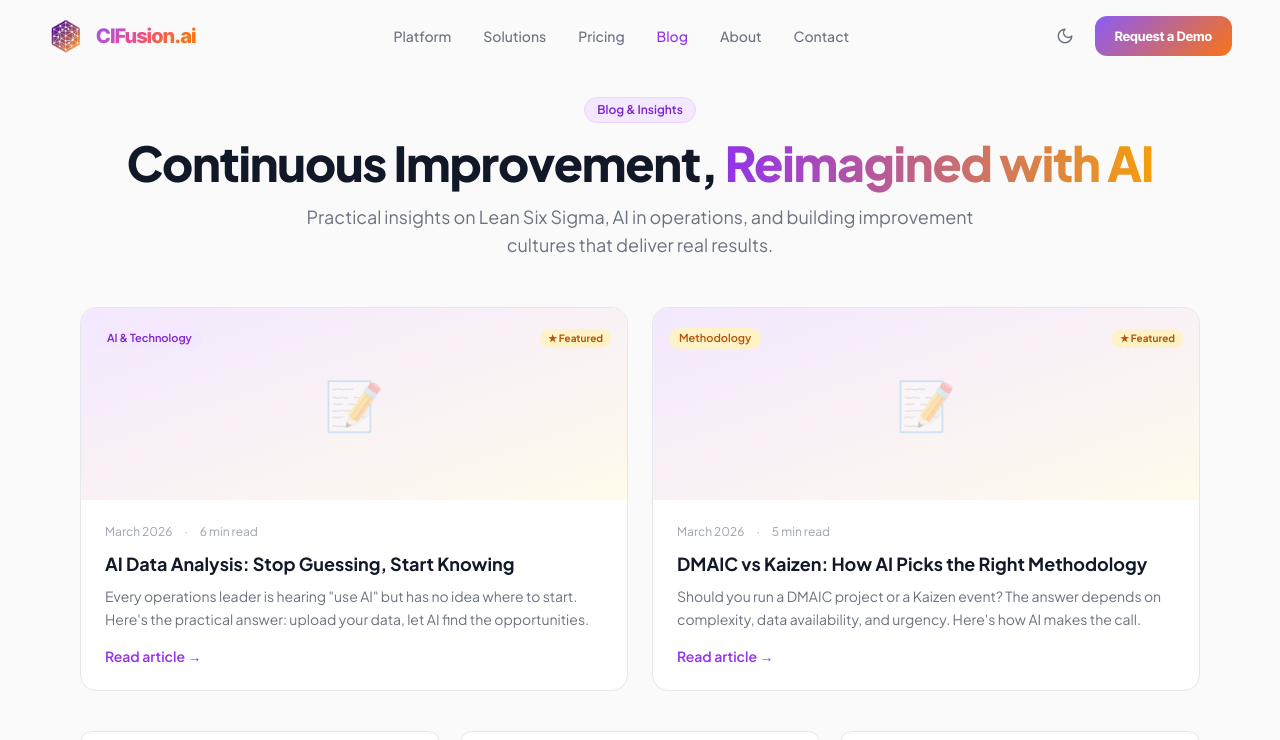
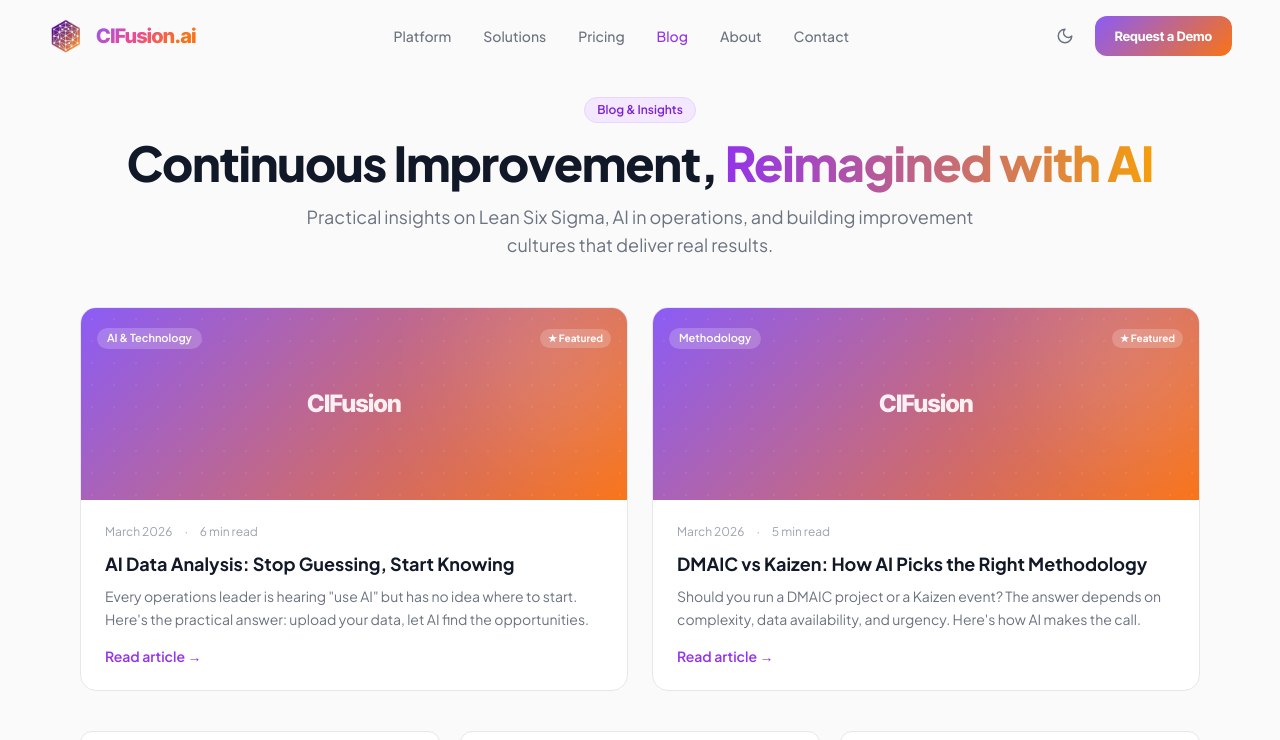
Before and after one commit to ahmedaa0378-dot/CIFUSIONLANDINGPAGENEW, a React (Vite) app: page /blog in a window 1280 px wide. Shown: the top 740 px of the page. Built offline with nearby package versions, Linux system fonts and the light colour scheme.

Commit message:
Update Blog.tsx

```diff
--- a/src/pages/Blog.tsx
+++ b/src/pages/Blog.tsx
@@ -442,16 +442,21 @@ function BlogHub({ onReadArticle }) {
             onClick={() => onReadArticle(article.id)}
             className="group rounded-2xl border border-gray-200 dark:border-gray-700 bg-white dark:bg-gray-800/50 overflow-hidden hover:shadow-xl hover:border-purple-300 dark:hover:border-purple-500/40 transition-all cursor-pointer"
           >
-            {/* Image placeholder */}
-            <div className="h-48 bg-gradient-to-br from-purple-100 to-amber-50 dark:from-purple-900/30 dark:to-amber-900/15 flex items-center justify-center relative">
-              <div className="absolute top-4 left-4">
-                <span className={`inline-flex items-center px-2.5 py-0.5 rounded-full text-[11px] font-semibold ${CATEGORY_STYLES[article.categoryColor]}`}>
+            {/* Branded gradient header */}
+            <div className="h-48 gradient-bg flex items-center justify-center relative overflow-hidden">
+              <div
+                className="absolute inset-0 opacity-[0.12]"
+                style={{ backgroundImage: 'radial-gradient(rgba(255,255,255,0.6) 1px, transparent 1px)', backgroundSize: '22px 22px' }}
+              />
+              <div className="absolute -top-12 -right-8 w-48 h-48 rounded-full bg-white/15 blur-3xl" />
+              <div className="absolute top-4 left-4 z-10">
+                <span className="inline-flex items-center px-2.5 py-0.5 rounded-full text-[11px] font-semibold bg-white/20 text-white backdrop-blur-sm">
                   {article.category}
                 </span>
               </div>
-              <span className="text-5xl opacity-30 group-hover:opacity-50 transition-opacity">📝</span>
-              <div className="absolute top-4 right-4">
-                <span className="inline-flex items-center px-2 py-0.5 rounded-full text-[10px] font-bold bg-amber-100 text-amber-700 dark:bg-amber-500/20 dark:text-amber-400">
+              <span className="relative z-10 font-heading text-2xl font-extrabold text-white/90 tracking-tight group-hover:scale-105 transition-transform">CIFusion</span>
+              <div className="absolute top-4 right-4 z-10">
+                <span className="inline-flex items-center px-2 py-0.5 rounded-full text-[10px] font-bold bg-white/20 text-white backdrop-blur-sm">
                   ★ Featured
                 </span>
               </div>
@@ -545,11 +550,20 @@ function ArticlePage({ article, onBack }) {
         </p>
       </div>
 
-      {/* Featured image placeholder */}
-      <div className="rounded-xl border border-gray-200 dark:border-gray-700 bg-gradient-to-br from-purple-50 to-amber-50 dark:from-purple-900/20 dark:to-amber-900/10 h-56 flex items-center justify-center mb-10">
-        <div className="text-center">
-          <span className="text-4xl opacity-30">📝</span>
-          <p className="text-sm text-gray-400 dark:text-gray-500 mt-2">[Featured image placeholder]</p>
+{/* Branded gradient header */}
+      <div className="relative rounded-xl overflow-hidden h-56 mb-10 gradient-bg flex items-center justify-center">
+        {/* subtle dot texture */}
+        <div
+          className="absolute inset-0 opacity-[0.12]"
+          style={{ backgroundImage: 'radial-gradient(rgba(255,255,255,0.6) 1px, transparent 1px)', backgroundSize: '22px 22px' }}
+        />
+        {/* soft glow */}
+        <div className="absolute -top-16 -right-10 w-64 h-64 rounded-full bg-white/15 blur-3xl" />
+        <div className="relative z-10 flex flex-col items-center gap-3">
+          <span className="inline-flex items-center px-3 py-1 rounded-full text-xs font-semibold bg-white/20 text-white backdrop-blur-sm">
+            {article.category}
+          </span>
+          <span className="font-heading text-2xl font-extrabold text-white/90 tracking-tight">CIFusion</span>
         </div>
       </div>
 
```
